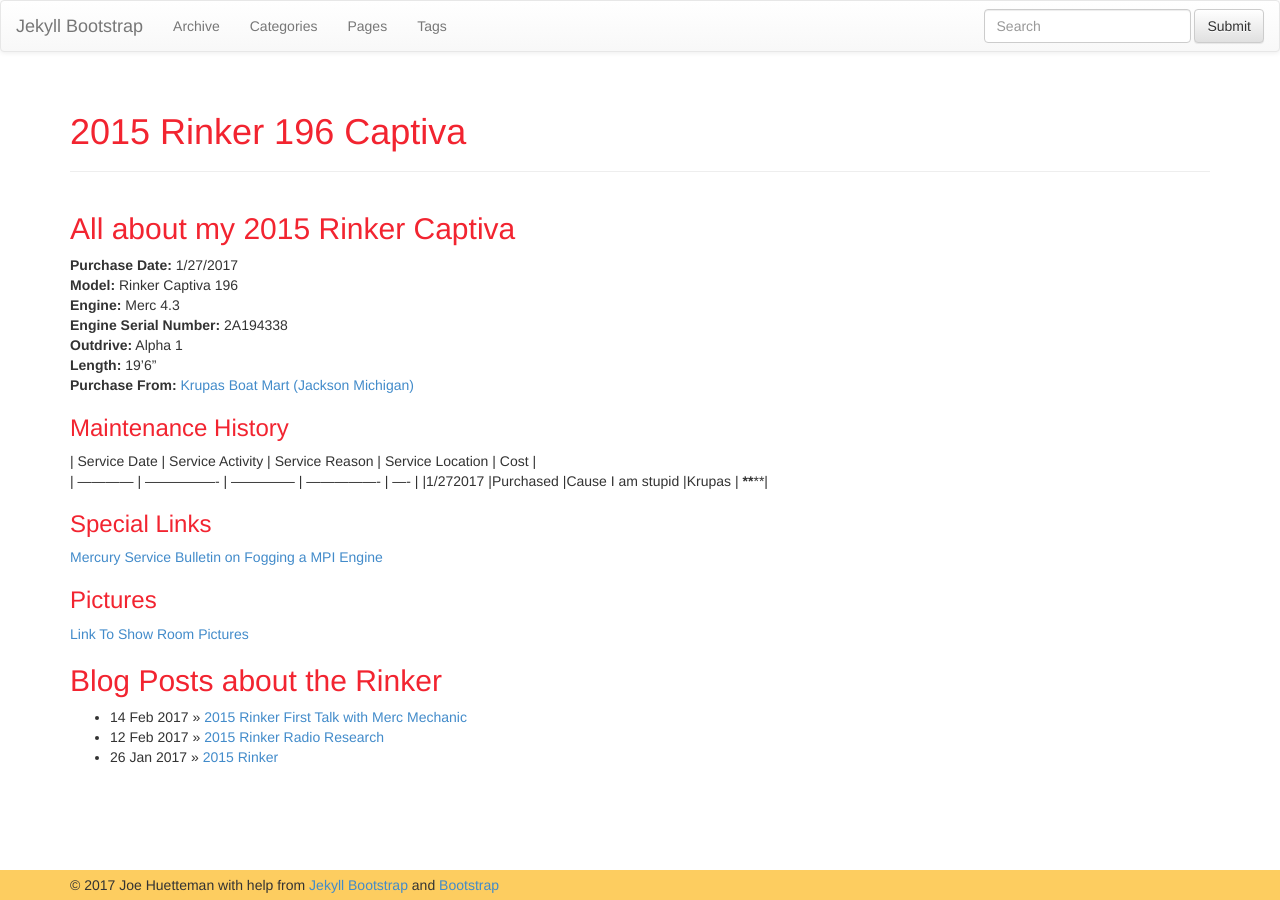
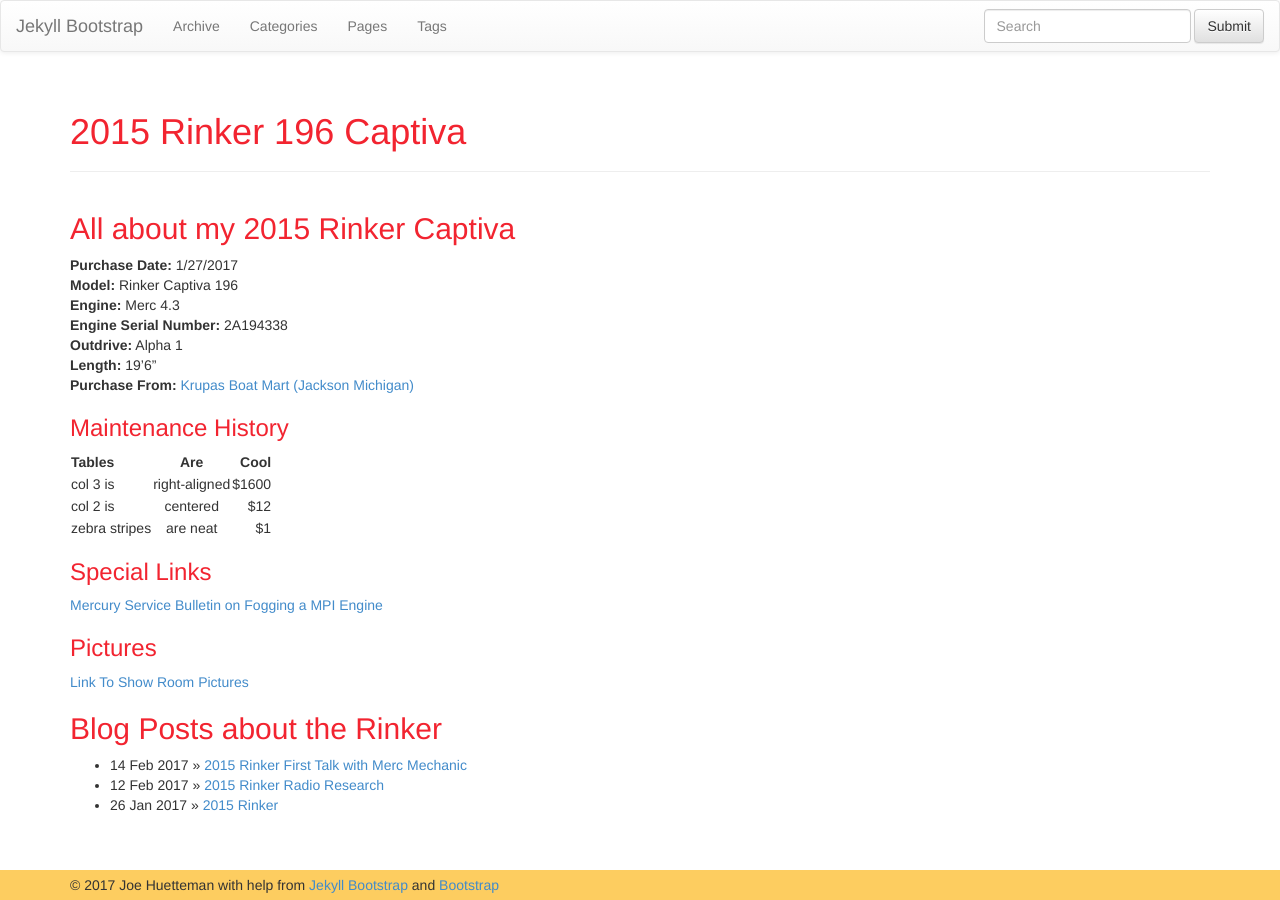
Before and after one commit to huettemanj/huettemanj.github.io, a Jekyll site: the page built from Rinker.md, in a window 1280 px wide. Built offline with Jekyll 4.4.1, drawn with Linux system fonts in a browser that asks for light colours; nearby versions of some CDN libraries.

Commit message:
added maint table to rinker

```diff
--- a/Rinker.md
+++ b/Rinker.md
@@ -18,10 +18,12 @@ sitemap: false
 
 
 ### Maintenance History ###
-| Service Date | Service Activity | Service Reason | Service Location | Cost |
-| ------------ | ---------------- | -------------- | ---------------- | ---- |
-|1/272017      |Purchased    |Cause I am stupid |Krupas | ********|
 
+| Tables        | Are           | Cool  |
+| ------------- |:-------------:| -----:|
+| col 3 is      | right-aligned | $1600 |
+| col 2 is      | centered      |   $12 |
+| zebra stripes | are neat      |    $1 |
 
 ### Special Links ###
 [Mercury Service Bulletin on Fogging a MPI Engine](http://www.marinemechanic.com/merc/distributors/mercurymarine/sterndrive/foggingefi.pdf)
```
